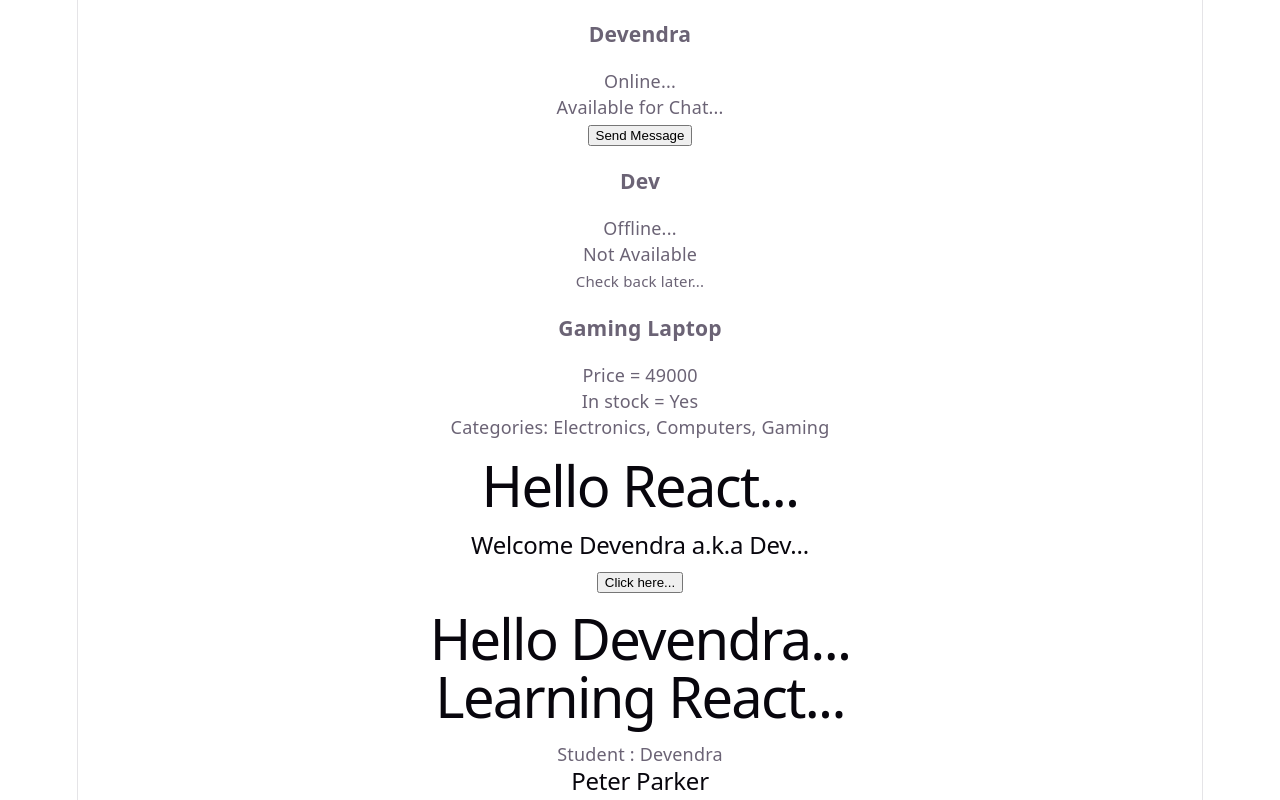
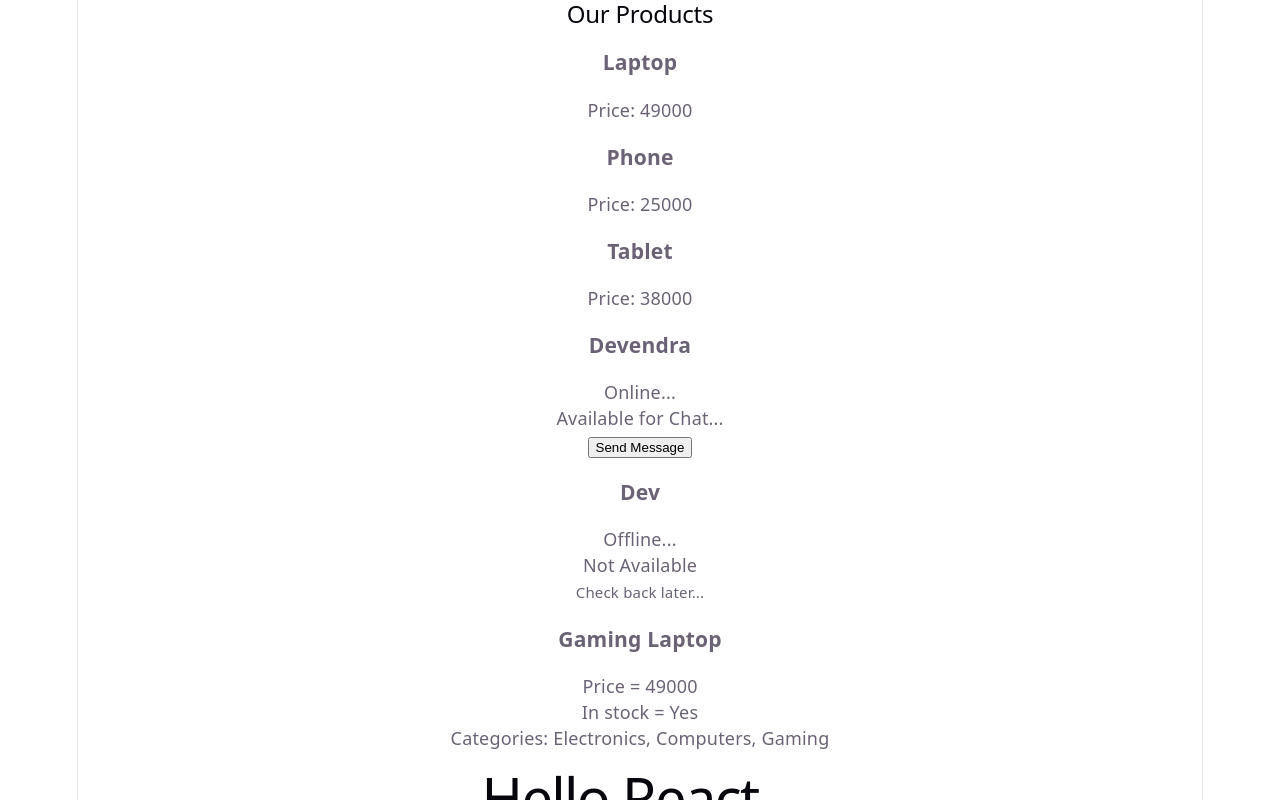
Before and after one commit to devendrarajput19/React_Projects, a React (Vite) app in the folder Basic Programs/React Essentials/1 - React_Components_And_Props/React_props/: page / in a window 1280 px wide. Shown: the top 800 px of the page. Built offline with nearby package versions, Linux system fonts and the light colour scheme.

Commit message:
React Rendering List - Part 1 - Using map method

```diff
--- a/Basic Programs/React Essentials/1 - React_Components_And_Props/React_props/src/App.jsx
+++ b/Basic Programs/React Essentials/1 - React_Components_And_Props/React_props/src/App.jsx
@@ -6,10 +6,12 @@ import { UserProfile } from "./UserProfile";
 import { CandidateProfile } from "./CandidateProfile";
 import { Product } from "./Product";
 import { UserDetails } from "./UserDetails";
+import { ProductList } from "./ProductList";
 
 function App() {
   return (
     <div>
+      <ProductList />
       <UserDetails name="Devendra" isOnline={true} />
       <UserDetails name="Dev" isOnline={false} />
       <UserDetails name="Mahesh" isOnline={false} hideOffline={true} />
--- /dev/null
+++ b/Basic Programs/React Essentials/1 - React_Components_And_Props/React_props/src/ProductList.jsx
@@ -0,0 +1,33 @@
+export const ProductList = () => {
+  const products = [
+    {
+      id: 1,
+      name: "Laptop",
+      Price: 49000,
+    },
+    {
+      id: 1,
+      name: "Phone",
+      Price: 25000,
+    },
+    {
+      id: 1,
+      name: "Tablet",
+      Price: 38000,
+    },
+  ];
+
+  return (
+    <div>
+      <h2>Our Products</h2>
+      {products.map((product) => {
+        return (
+          <div>
+            <h3>{product.name}</h3>
+            <p>Price: {product.Price}</p>
+          </div>
+        );
+      })}
+    </div>
+  );
+};
```
